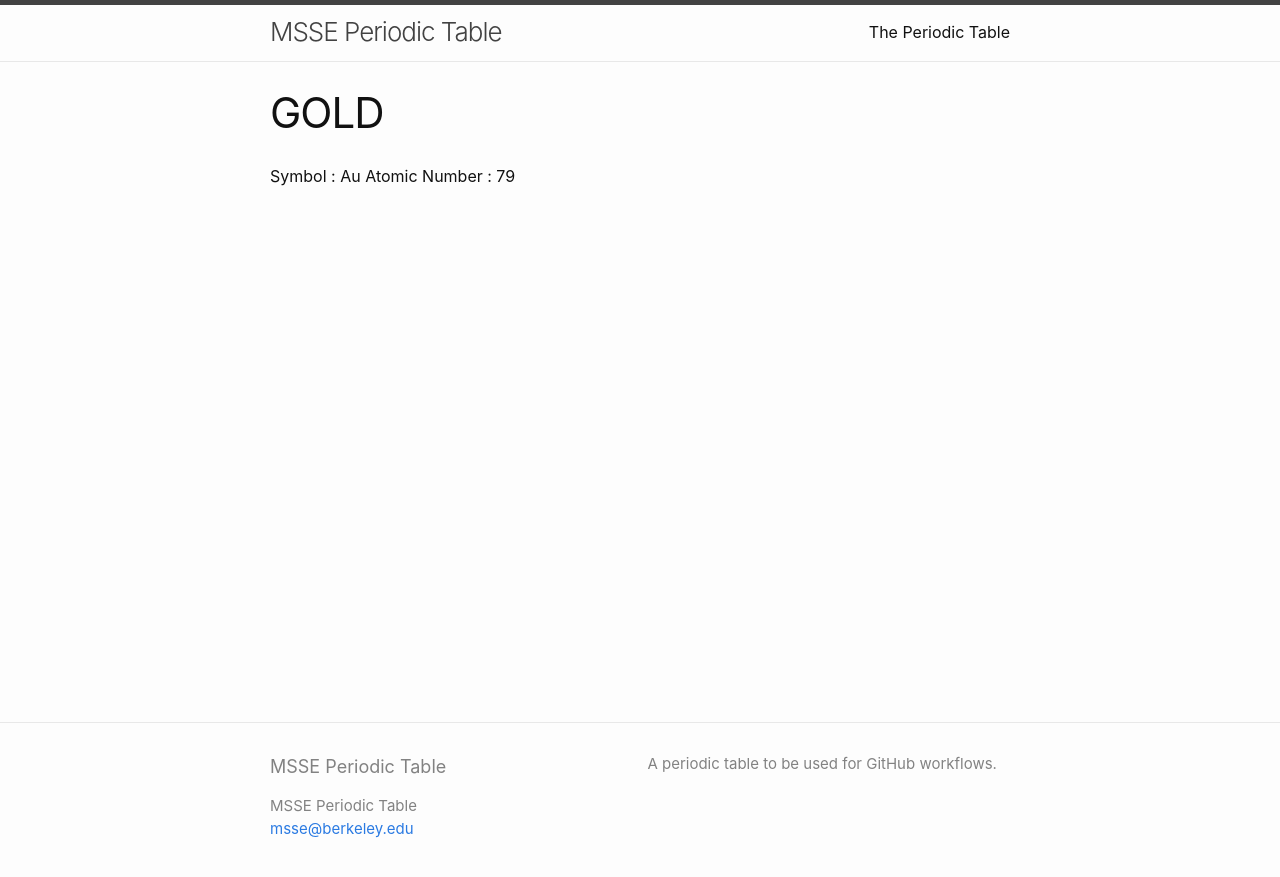
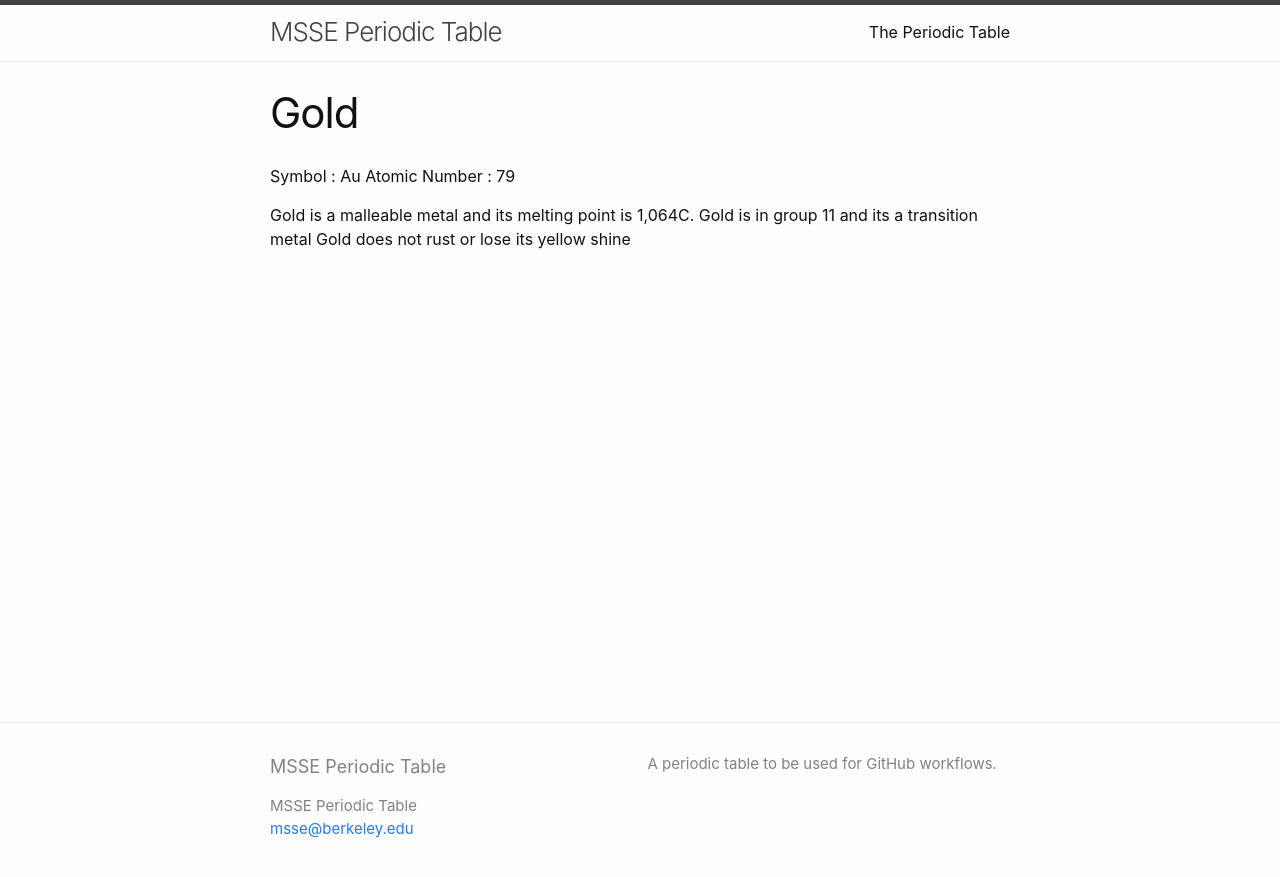
Before and after one commit to msse-chem-280-2023/periodic-table, a Jekyll site: the page built from gold.md, in a window 1280 px wide. Shown: the top 877 px of the page. Built offline with Jekyll 4.4.1, drawn with Linux system fonts in a browser that asks for light colours.

Commit message:
added information about the element

```diff
--- a/gold.md
+++ b/gold.md
@@ -1,7 +1,11 @@
 ---
 layout : page
-title: GOLD
+title: Gold
 ---
 
 Symbol : Au
 Atomic Number : 79
+
+Gold is a malleable metal and its melting point is 1,064C.
+Gold is in group 11 and its a transition metal
+Gold does not rust or lose its yellow shine
```
